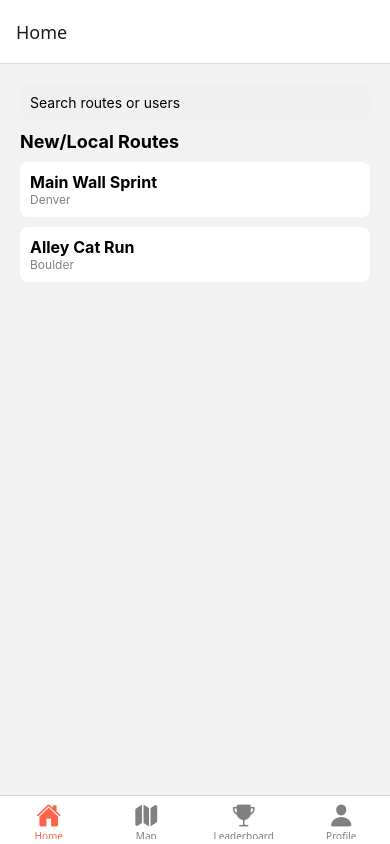
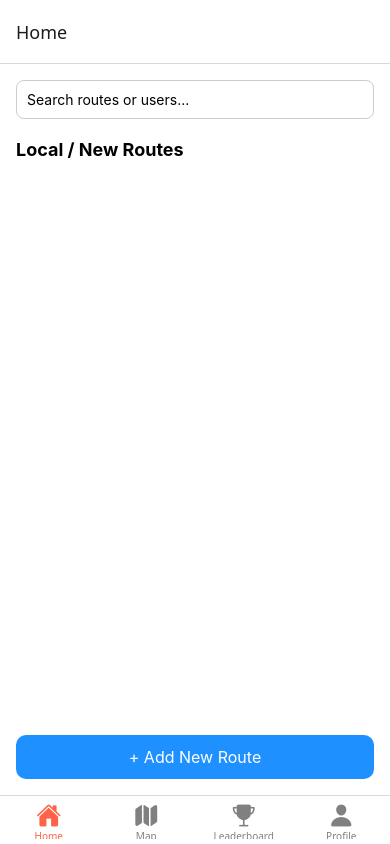
Before and after one commit to ksmith0518-dev/apex-speedrun-app, a React Native app: screen /Home in a window 390 px wide. Built offline with nearby package versions, Linux system fonts and the light colour scheme.

Commit message:
Made Changes to Profile

```diff
--- a/App.js
+++ b/App.js
@@ -1,8 +1,9 @@
 // App.js
-import React from 'react';
+import React, { useState } from 'react';
 import { NavigationContainer } from '@react-navigation/native';
 import { createBottomTabNavigator } from '@react-navigation/bottom-tabs';
 import { Ionicons } from '@expo/vector-icons';
+
 
 import Home from './screens/HomeScreen.js';
 import MapScreen from './screens/MapScreen.js';
@@ -12,29 +13,30 @@ import Profile from './screens/ProfileScreen.js';
 const Tab = createBottomTabNavigator();
 
 export default function App() {
+  const [routes, setRoutes] = useState([]);
+
   return (
     <NavigationContainer>
       <Tab.Navigator
         screenOptions={({ route }) => ({
           tabBarIcon: ({ color, size }) => {
             let iconName;
-            if (route.name === 'Home') {
-              iconName = 'home';
-            } else if (route.name === 'Map') {
-              iconName = 'map';
-            } else if (route.name === 'Leaderboard') {
-              iconName = 'trophy';
-            } else if (route.name === 'Profile') {
-              iconName = 'person';
-            }
+            if (route.name === 'Home') iconName = 'home';
+            else if (route.name === 'Map') iconName = 'map';
+            else if (route.name === 'Leaderboard') iconName = 'trophy';
+            else if (route.name === 'Profile') iconName = 'person';
             return <Ionicons name={iconName} size={size} color={color} />;
           },
           tabBarActiveTintColor: 'tomato',
-          tabBarInactiveTintColor: 'gray',
+          tabBarInactiveTintColor: 'gray'
         })}
       >
-        <Tab.Screen name="Home" component={Home} />
-        <Tab.Screen name="Map" component={MapScreen} />
+        <Tab.Screen name="Home">
+           {() => <Home routes={routes} setRoutes={setRoutes} />}
+        </Tab.Screen>
+        <Tab.Screen name="Map">
+          {() => <MapScreen routes={routes} />}
+        </Tab.Screen>
         <Tab.Screen name="Leaderboard" component={Leaderboard} />
         <Tab.Screen name="Profile" component={Profile} />
       </Tab.Navigator>
--- a/screens/HomeScreen.js
+++ b/screens/HomeScreen.js
@@ -1,53 +1,149 @@
-import React from 'react';
-import { View, Text, FlatList, StyleSheet, TextInput } from 'react-native';
+// screens/HomeScreen.js
+import React, { useState } from 'react';
+import {
+  View,
+  Text,
+  TextInput,
+  FlatList,
+  Modal,
+  Button,
+  TouchableOpacity,
+  StyleSheet
+} from 'react-native';
 
-const dummyRoutes = [
-  { id: '1', name: 'Main Wall Sprint', location: 'Denver' },
-  { id: '2', name: 'Alley Cat Run', location: 'Boulder' },
-];
+const Home = ({ routes, setRoutes }) => {
+  const [search, setSearch] = useState('');
+  const [modalVisible, setModalVisible] = useState(false);
+  const [newRoute, setNewRoute] = useState({
+    name: '',
+    startLat: '',
+    startLng: ''
+  });
 
-export default function HomeScreen() {
+  const handleAddRoute = () => {
+    const route = {
+      id: `route${routes.length + 1}`,
+      name: newRoute.name,
+      start: {
+        latitude: parseFloat(newRoute.startLat),
+        longitude: parseFloat(newRoute.startLng)
+      }
+    };
+
+    setRoutes([...routes, route]);
+    setNewRoute({ name: '', startLat: '', startLng: '' });
+    setModalVisible(false);
+  };
+
   return (
     <View style={styles.container}>
       <TextInput
         style={styles.searchBar}
-        placeholder="Search routes or users"
+        placeholder="Search routes or users..."
+        value={search}
+        onChangeText={setSearch}
       />
-      <Text style={styles.header}>New/Local Routes</Text>
+
+      <Text style={styles.title}>Local / New Routes</Text>
+
       <FlatList
-        data={dummyRoutes}
+        data={routes.filter(route =>
+          route.name.toLowerCase().includes(search.toLowerCase())
+        )}
         keyExtractor={item => item.id}
         renderItem={({ item }) => (
           <View style={styles.routeCard}>
-            <Text style={styles.routeName}>{item.name}</Text>
-            <Text style={styles.routeLocation}>{item.location}</Text>
+            <Text style={styles.routeTitle}>{item.name}</Text>
           </View>
         )}
       />
+
+      <TouchableOpacity
+        style={styles.addButton}
+        onPress={() => setModalVisible(true)}
+      >
+        <Text style={styles.addButtonText}>+ Add New Route</Text>
+      </TouchableOpacity>
+
+      <Modal visible={modalVisible} animationType="slide">
+        <View style={styles.modalContent}>
+          <TextInput
+            placeholder="Route Name"
+            style={styles.input}
+            value={newRoute.name}
+            onChangeText={text => setNewRoute({ ...newRoute, name: text })}
+          />
+          <TextInput
+            placeholder="Start Latitude"
+            style={styles.input}
+            keyboardType="numeric"
+            value={newRoute.startLat}
+            onChangeText={text => setNewRoute({ ...newRoute, startLat: text })}
+          />
+          <TextInput
+            placeholder="Start Longitude"
+            style={styles.input}
+            keyboardType="numeric"
+            value={newRoute.startLng}
+            onChangeText={text => setNewRoute({ ...newRoute, startLng: text })}
+          />
+          <Button title="Save Route" onPress={handleAddRoute} />
+          <Button title="Cancel" color="red" onPress={() => setModalVisible(false)} />
+        </View>
+      </Modal>
     </View>
   );
-}
+};
 
 const styles = StyleSheet.create({
-  container: { padding: 20, flex: 1 },
+  container: {
+    flex: 1,
+    padding: 16,
+    backgroundColor: 'white'
+  },
   searchBar: {
-    backgroundColor: '#f0f0f0',
+    borderWidth: 1,
+    borderColor: '#ccc',
+    borderRadius: 8,
     padding: 10,
-    borderRadius: 10,
-    marginBottom: 10
+    marginBottom: 20
   },
-  header: {
+  title: {
     fontSize: 18,
     fontWeight: 'bold',
     marginBottom: 10
   },
   routeCard: {
-    backgroundColor: 'white',
+    backgroundColor: '#f0f0f0',
+    padding: 12,
+    borderRadius: 8,
+    marginBottom: 10
+  },
+  routeTitle: {
+    fontSize: 16,
+    fontWeight: 'bold'
+  },
+  addButton: {
+    backgroundColor: '#1e90ff',
+    padding: 12,
+    borderRadius: 10,
+    alignItems: 'center',
+    marginTop: 20
+  },
+  addButtonText: {
+    color: 'white',
+    fontSize: 16
+  },
+  modalContent: {
+    flex: 1,
+    padding: 20,
+    justifyContent: 'center'
+  },
+  input: {
+    borderBottomWidth: 1,
     padding: 10,
-    borderRadius: 8,
-    marginBottom: 10,
-    elevation: 1
-  },
-  routeName: { fontSize: 16, fontWeight: 'bold' },
-  routeLocation: { fontSize: 12, color: 'gray' },
+    marginVertical: 8
+  }
 });
+
+export default Home;
--- a/screens/MapScreen.js
+++ b/screens/MapScreen.js
@@ -1,127 +1,37 @@
-import React, { useState } from 'react';
-import { View, Text, FlatList, TouchableOpacity, StyleSheet, Image } from 'react-native';
-import MapView, { Marker, Polyline } from 'react-native-maps';
-import * as ImagePicker from 'expo-image-picker';
+import React from 'react';
+import { View, StyleSheet } from 'react-native';
+import MapView, { Marker } from 'react-native-maps';
 
-const routes = [
-  {
-    id: 'route1',
-    name: 'Main Wall Sprint',
-    start: { latitude: 39.7392, longitude: -104.9903 },
-    end: { latitude: 39.7412, longitude: -104.9923 },
-    difficulty: 'Advanced'
-  },
-  {
-    id: 'route2',
-    name: 'Alley Cat Run',
-    start: { latitude: 39.7385, longitude: -104.989 },
-    end: { latitude: 39.7390, longitude: -104.991 },
-    difficulty: 'Intermediate'
-  }
-];
-
-export default function MapScreen() {
-  const [selectedRoute, setSelectedRoute] = useState(null);
-  const [image, setImage] = useState(null);
-
-  const pickImage = async () => {
-    let result = await ImagePicker.launchImageLibraryAsync({
-      mediaTypes: ImagePicker.MediaTypeOptions.All,
-      allowsEditing: true,
-      quality: 1
-    });
-
-    if (!result.canceled) {
-      setImage(result.assets[0].uri);
-    }
-  };
-
+export default function MapScreen({ routes }) {
   return (
-    <View style={{ flex: 1 }}>
+    <View style={styles.container}>
       <MapView
-        style={{ flex: 1 }}
+        style={styles.map}
         initialRegion={{
           latitude: 39.7392,
           longitude: -104.9903,
           latitudeDelta: 0.01,
           longitudeDelta: 0.01
-        }}>
+        }}
+      >
         {routes.map(route => (
-          <>
-            <Marker key={route.id + '_start'} coordinate={route.start} title={`${route.name} Start`} />
-            <Marker key={route.id + '_end'} coordinate={route.end} title={`${route.name} End`} />
-            <Polyline
-              key={route.id + '_line'}
-              coordinates={[route.start, route.end]}
-              strokeColor="blue"
-              strokeWidth={3}
-            />
-          </>
+          <Marker
+            key={route.id}
+            coordinate={route.start}
+            title={route.name}
+            description="Start Point"
+          />
         ))}
       </MapView>
-
-      <View style={styles.listContainer}>
-        <FlatList
-          horizontal
-          data={routes}
-          keyExtractor={item => item.id}
-          renderItem={({ item }) => (
-            <TouchableOpacity style={styles.routeCard} onPress={() => setSelectedRoute(item)}>
-              <Text style={styles.routeTitle}>{item.name}</Text>
-              <Text style={styles.routeDifficulty}>{item.difficulty}</Text>
-            </TouchableOpacity>
-          )}
-        />
-      </View>
-
-      <View style={styles.mediaContainer}>
-        <TouchableOpacity style={styles.button} onPress={pickImage}>
-          <Text style={styles.buttonText}>Upload Photo/Video</Text>
-        </TouchableOpacity>
-        {image && <Image source={{ uri: image }} style={styles.preview} />}
-      </View>
     </View>
   );
 }
 
 const styles = StyleSheet.create({
-  listContainer: {
-    position: 'absolute',
-    top: 40,
-    width: '100%'
+  container: {
+    flex: 1
   },
-  routeCard: {
-    backgroundColor: 'white',
-    margin: 5,
-    padding: 10,
-    borderRadius: 10
-  },
-  routeTitle: {
-    fontSize: 16,
-    fontWeight: 'bold'
-  },
-  routeDifficulty: {
-    fontSize: 12
-  },
-  mediaContainer: {
-    position: 'absolute',
-    bottom: 40,
-    alignSelf: 'center'
-  },
-  button: {
-    backgroundColor: '#1e90ff',
-    padding: 10,
-    borderRadius: 8,
-    alignItems: 'center'
-  },
-  buttonText: {
-    color: 'white',
-    fontWeight: 'bold'
-  },
-  preview: {
-    marginTop: 10,
-    width: 200,
-    height: 200,
-    borderRadius: 10
+  map: {
+    flex: 1
   }
 });
--- a/screens/ProfileScreen.js
+++ b/screens/ProfileScreen.js
@@ -1,19 +1,68 @@
-import React from 'react';
-import { View, Text, StyleSheet } from 'react-native';
+// ProfileScreen.js
+import React, { useState } from 'react';
+import { View, Text, StyleSheet, Image, Button } from 'react-native';
+import * as ImagePicker from 'expo-image-picker';
 
-export default function ProfileScreen() {
+const ProfileScreen = () => {
+  const [profileImage, setProfileImage] = useState(null);
+
+  const pickImage = async () => {
+    const result = await ImagePicker.launchImageLibraryAsync({
+      mediaTypes: ImagePicker.MediaTypeOptions.Images,
+      allowsEditing: true,
+      aspect: [1, 1],
+      quality: 1,
+    });
+
+    if (!result.canceled) {
+      setProfileImage(result.assets[0].uri);
+    }
+  };
+
   return (
     <View style={styles.container}>
-      <Text style={styles.header}>User Profile</Text>
-      <Text style={styles.info}>Username: your_username</Text>
-      <Text style={styles.info}>Total Runs: 10</Text>
-      <Text style={styles.info}>Top Route: Main Wall Sprint</Text>
+      <Image
+        source={profileImage ? { uri: profileImage } : require('../assets/default-profile.jpg')}
+        style={styles.profileImage}
+      />
+      <Button title="Edit Photo" onPress={pickImage} />
+      <Text style={styles.username}>JohnDoe42</Text>
+
+      <Text style={styles.stat}>Total Runs: 24</Text>
+      <Text style={styles.stat}>Best Run: Main Wall Sprint</Text>
+      <Text style={styles.stat}>Best Time: 00:34.12</Text>
+      <Text style={styles.stat}>Courses Set: 5</Text>
+      <Text style={styles.stat}>Overall Rating: 4.7 ⭐</Text>
     </View>
   );
-}
+};
 
 const styles = StyleSheet.create({
-  container: { padding: 20, flex: 1 },
-  header: { fontSize: 18, fontWeight: 'bold', marginBottom: 10 },
-  info: { fontSize: 14, marginBottom: 5 }
+  container: {
+    flex: 1,
+    padding: 20,
+    alignItems: 'center',
+    justifyContent: 'center',
+    backgroundColor: '#fff',
+  },
+  profileImage: {
+    width: 120,
+    height: 120,
+    borderRadius: 60,
+    marginBottom: 10,
+    backgroundColor: '#eee',
+  },
+  username: {
+    fontSize: 20,
+    fontWeight: 'bold',
+    marginVertical: 15,
+    textAlign: 'center',
+  },
+  stat: {
+    fontSize: 16,
+    marginVertical: 4,
+    textAlign: 'center',
+  },
 });
+
+export default ProfileScreen;
```
Also changed, not shown: 2 other files (tests, documents, lock files or other folders).
